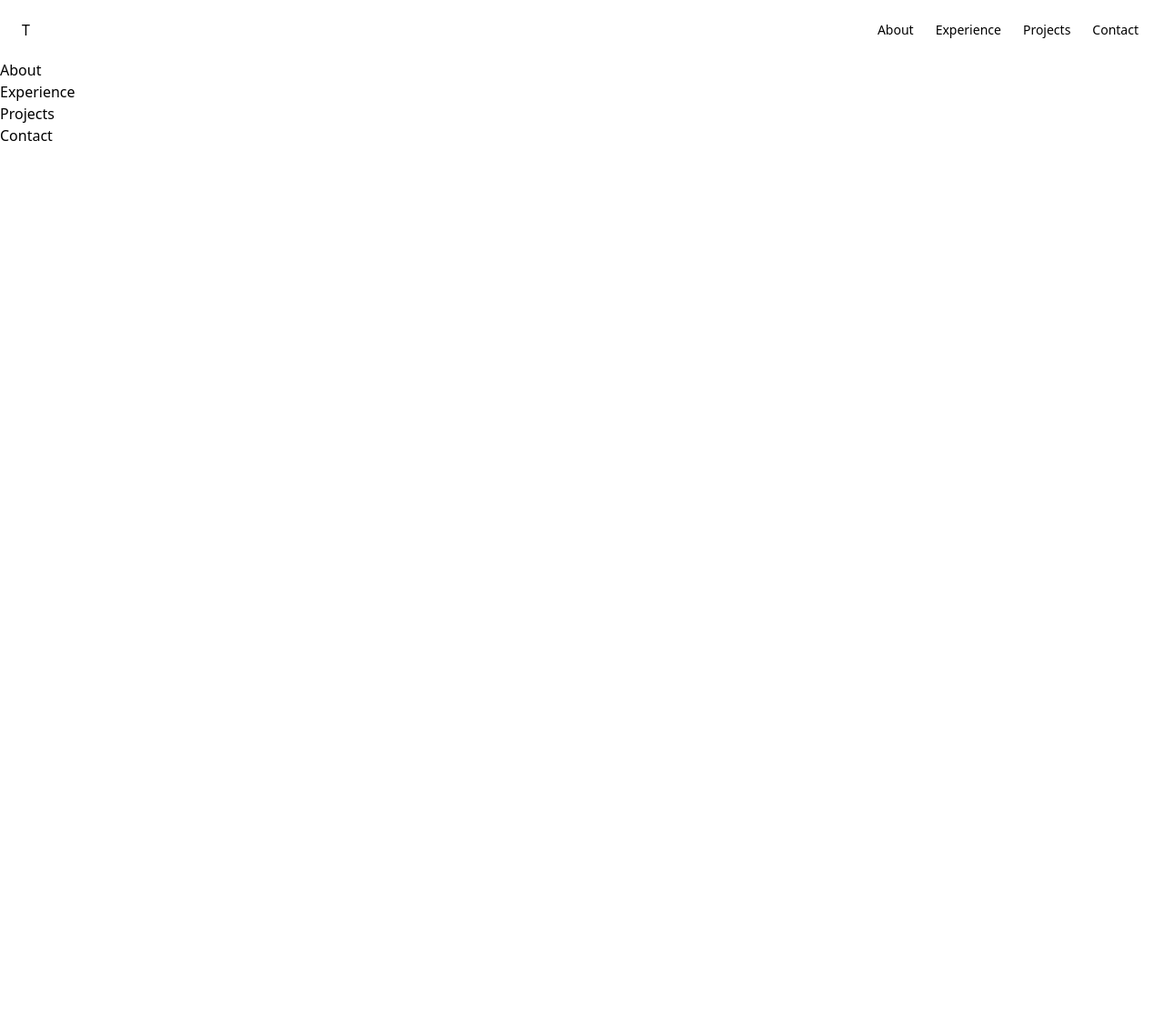
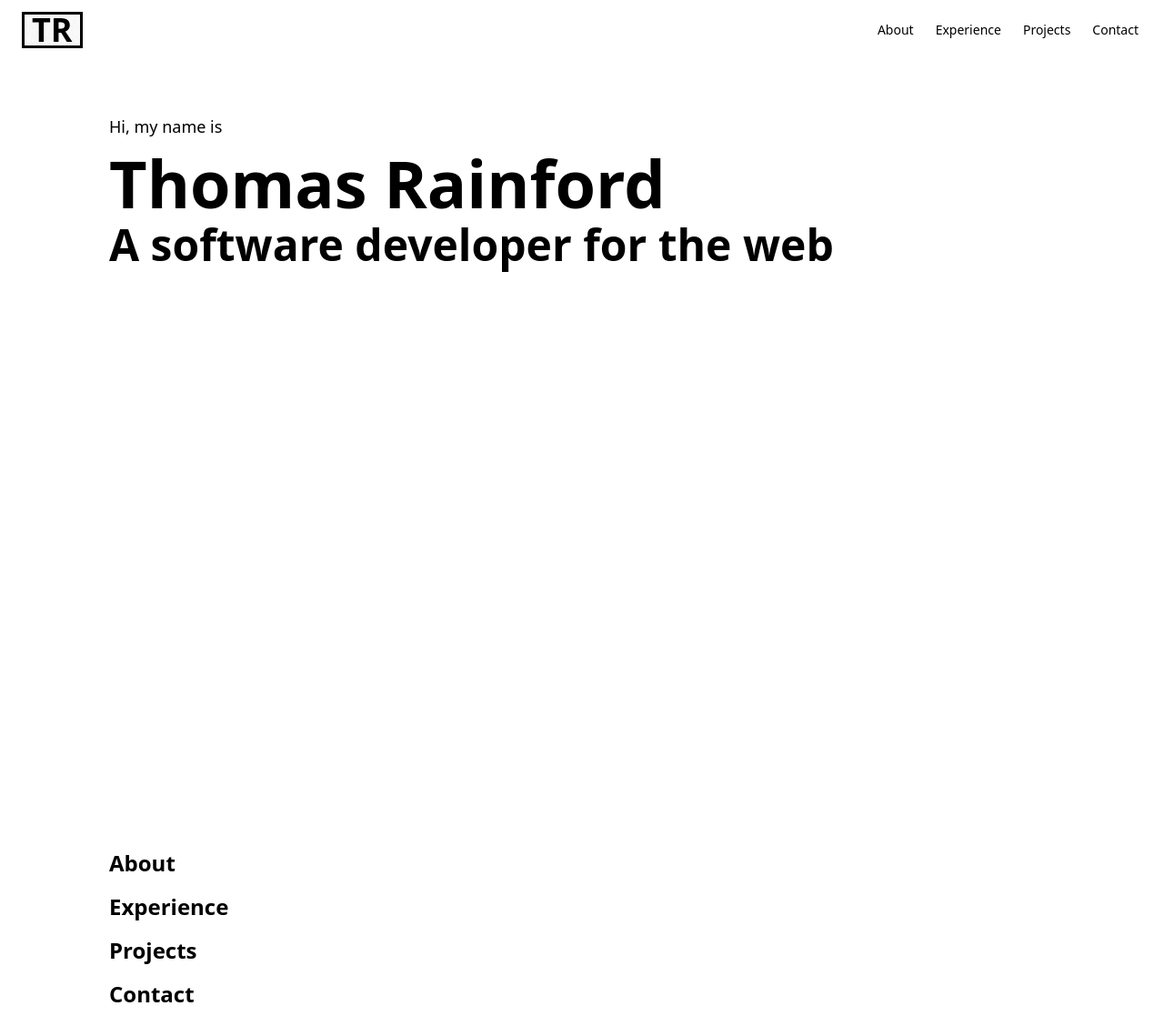
Before and after one commit to ThomasRainford/personal-site-v1, a React (Vite) app: page / in a window 1280 px wide. Shown: the whole page at 91% size. Before the commit the page ends 800 px from the top, so only its background shows below. Built offline with nearby package versions, Linux system fonts and the light colour scheme.

Commit message:
Add sections displayed from section data
- Add intro above sections.

```diff
--- a/src/App.tsx
+++ b/src/App.tsx
@@ -1,15 +1,27 @@
+import Intro from "./components/intro/intro";
 import Layout from "./components/layout/layout";
 import Navbar from "./components/navbar/navbar";
+import SectionTitle from "./components/section/section-title";
+import { getSiteData, getSiteSections } from "./data/data";
 
 const App = () => {
+  const siteData = getSiteData();
+  const siteSections = getSiteSections();
   return (
     <main>
       <Layout>
         <Navbar />
-        <section id="about">About</section>
-        <section id="experience">Experience</section>
-        <section id="projects">Projects</section>
-        <section id="contact">Contact</section>
+        <div className="px-10 md:px-20 lg:px-30">
+          <Intro />
+          {siteSections.map((section) => {
+            const sectionData = siteData[section];
+            return (
+              <section key={section} id={section}>
+                <SectionTitle title={sectionData.title} />
+              </section>
+            );
+          })}
+        </div>
       </Layout>
     </main>
   );
--- /dev/null
+++ b/src/components/intro/intro.tsx
@@ -0,0 +1,21 @@
+const Intro = () => {
+  return (
+    <div className="flex flex-col h-screen mt-15">
+      <div className="mb-3">
+        <h6 className="text-md md:text-lg text-accent">Hi, my name is</h6>
+      </div>
+      <div className="mb-2">
+        <h1 className="text-4xl sm:text-6xl md:text-7xl font-bold text-primary">
+          Thomas Rainford
+        </h1>
+      </div>
+      <div>
+        <h1 className="text-xl sm:text-4xl md:text-5xl font-bold text-secondary">
+          A software developer for the web
+        </h1>
+      </div>
+    </div>
+  );
+};
+
+export default Intro;
--- a/src/components/layout/layout.tsx
+++ b/src/components/layout/layout.tsx
@@ -1,11 +1,11 @@
-import sections from "../../data/sections.json";
+import { getSiteSections } from "../../data/data";
 
 interface Props {
   children: React.ReactNode;
 }
 
 const Layout = ({ children }: Props) => {
-  // Load from json file
+  const sections = getSiteSections();
 
   return (
     <div className="drawer drawer-end">
@@ -24,7 +24,9 @@ const Layout = ({ children }: Props) => {
               section.charAt(0).toUpperCase() + section.slice(1);
             return (
               <li key={section}>
-                <a className="text-accent">{sectionFormatted}</a>
+                <a className="text-accent" href={`#${section}`}>
+                  {sectionFormatted}
+                </a>
               </li>
             );
           })}
--- a/src/components/navbar/navbar.tsx
+++ b/src/components/navbar/navbar.tsx
@@ -1,10 +1,13 @@
-import sections from "../../data/sections.json";
+import { getSiteSections } from "../../data/data";
 
 const Navbar = () => {
+  const sections = getSiteSections();
   return (
-    <nav className="navbar w-full">
-      <div className="mx-2 flex-1 px-2">
-        <h1>T</h1>
+    <nav className="navbar flex justify-between w-full py-2">
+      <div className="mx-2 px-2">
+        <a className="btn btn-outlilne text-4xl font-bold text-primary px-2 py-1">
+          TR
+        </a>
       </div>
       <div className="hidden flex-none sm:block">
         <ul className="menu menu-horizontal">
@@ -14,7 +17,9 @@ const Navbar = () => {
               section.charAt(0).toUpperCase() + section.slice(1);
             return (
               <li key={section}>
-                <a className="text-accent">{sectionFormatted}</a>
+                <a className="text-accent" href={`#${section}`}>
+                  {sectionFormatted}
+                </a>
               </li>
             );
           })}
--- /dev/null
+++ b/src/components/section/section-title.tsx
@@ -0,0 +1,15 @@
+interface Props {
+  title: string;
+}
+
+const SectionTitle = ({ title }: Props) => {
+  return (
+    <div className="flex flex-col justify-between w-full">
+      <div className="divider divider-start">
+        <h2 className="text-2xl font-bold text-secondary">{title}</h2>
+      </div>
+    </div>
+  );
+};
+
+export default SectionTitle;
--- /dev/null
+++ b/src/data/data.json
@@ -0,0 +1,14 @@
+{
+  "about": {
+    "title": "About"
+  },
+  "experience": {
+    "title": "Experience"
+  },
+  "projects": {
+    "title": "Projects"
+  },
+  "contact": {
+    "title": "Contact"
+  }
+}
--- /dev/null
+++ b/src/data/data.ts
@@ -0,0 +1,14 @@
+import data from "./data.json";
+import { sections, SiteData } from "./types";
+
+export const getSiteData = () => {
+  return data as SiteData;
+};
+
+export const getSiteSection = (section: keyof typeof data) => {
+  return data[section] as SiteData[typeof section];
+};
+
+export const getSiteSections = () => {
+  return Object.keys(data) as unknown as typeof sections;
+};
--- a/src/data/sections.json
+++ /dev/null
@@ -1 +0,0 @@
-["about", "experience", "projects", "contact"]
--- /dev/null
+++ b/src/data/types.ts
@@ -0,0 +1,10 @@
+// eslint-disable-next-line @typescript-eslint/no-unused-vars
+export const sections = ["about", "experience", "projects", "contact"] as const;
+
+export type SectionKeys = (typeof sections)[number];
+
+export type SiteData = {
+  [K in SectionKeys]: {
+    title: string;
+  };
+};
```
